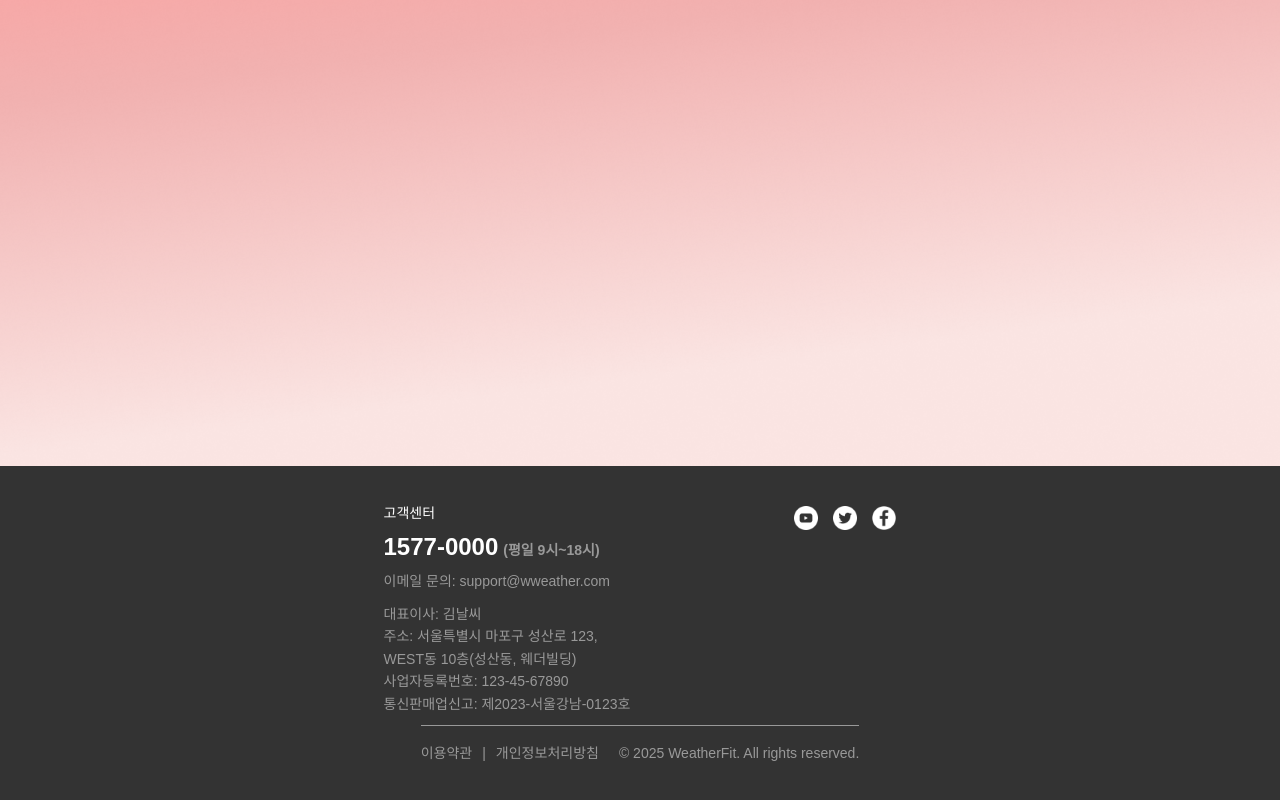
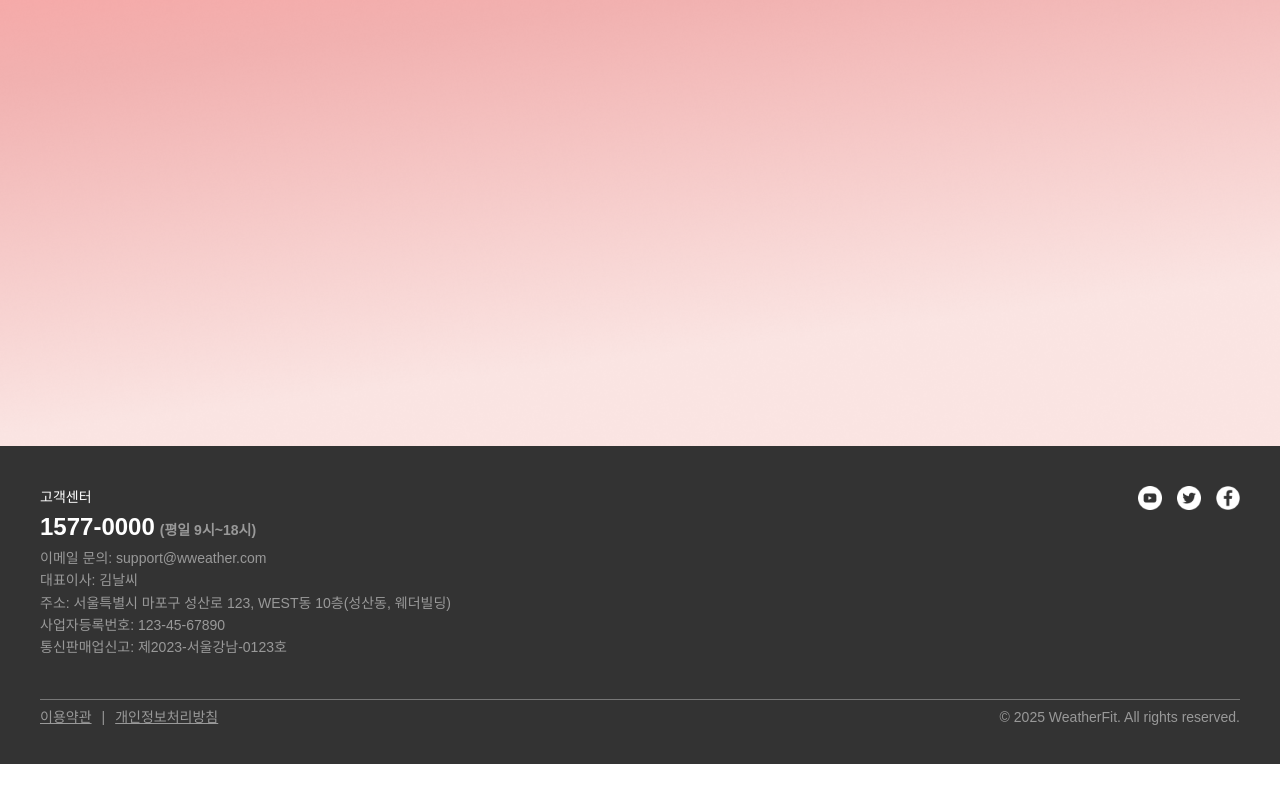
Before and after one commit to pshyun123/weather-fit, a React (Create React App) app: page / in a window 1280 px wide. Shown: the part 414-1214 px from the top of the page. After the commit the page ends 1178 px from the top, so only its background shows below. Built offline with nearby package versions, Linux system fonts and the light colour scheme; no server answers.

Commit message:
헤더랑 푸터 수정중

```diff
--- a/src/component/layout/Footer.jsx
+++ b/src/component/layout/Footer.jsx
@@ -13,7 +13,7 @@ import facebookIcon from "../../images/facebook-icon.png";
 const Footer = () => {
   return (
     <FooterContainer>
-      <div className="inner-container">
+      <div className="container">
         <FooterLeftContainer>
           <div className="footer-content">
             <div className="customer-service">고객센터</div>
@@ -44,7 +44,7 @@ const Footer = () => {
         </FooterRightContainer>
       </div>
       <FooterBottomContainer>
-        <div className="bottom-row">
+        <div className="container">
           <div className="bottom-line"></div>
           <div className="bottom-row-content">
             <div className="links">
@@ -52,7 +52,6 @@ const Footer = () => {
               <div className="link-divider">|</div>
               <Link to="/terms">개인정보처리방침</Link>
             </div>
-
             <div className="copyright">
               © 2025 WeatherFit. All rights reserved.
             </div>
--- a/src/component/layout/FooterStyle.jsx
+++ b/src/component/layout/FooterStyle.jsx
@@ -2,14 +2,13 @@ import { styled } from "styled-components";
 
 const FooterContainer = styled.div`
   display: flex;
-  justify-content: center;
+  justify-content: space-between;
   background-color: #333333;
   width: 100%;
   padding: 40px 0;
   flex-direction: column;
 
-  .inner-container {
-    margin: 0 auto;
+  .container {
     display: flex;
     justify-content: space-between;
   }
@@ -17,15 +16,11 @@ const FooterContainer = styled.div`
 
 const FooterLeftContainer = styled.footer`
   width: 50%;
-  display: flex;
-  flex-direction: column;
-  gap: 15px;
-  position: relative;
 
   .footer-content {
-    display: flex;
-    flex-direction: column;
+    line-height: 1.6;
     gap: 15px;
+    margin-bottom: 40px;
   }
 
   .customer-service {
@@ -58,14 +53,6 @@ const FooterLeftContainer = styled.footer`
 `;
 
 const FooterRightContainer = styled.footer`
-  position: relative;
-
-  display: flex;
-  flex-direction: column;
-  align-items: flex-end;
-  gap: 20px;
-  width: 50%;
-
   .social-icons {
     display: flex;
     gap: 15px;
@@ -75,57 +62,31 @@ const FooterRightContainer = styled.footer`
       cursor: pointer;
     }
   }
-
-  .copyright {
-    color: #999;
-    font-size: 14px;
-  }
 `;
 
 const FooterBottomContainer = styled.div`
-  display: flex;
-  justify-content: space-between;
-  align-items: center;
-  margin: 0 auto;
-
-  .bottom-row {
+  .container {
     display: flex;
-    gap: 20px;
-    margin-top: 10px;
-    position: relative;
     flex-direction: column;
+    align-items: center;
+    gap: 10px;
 
     .bottom-line {
-      height: 1px;
-      background-color: #999;
+      width: 100%;
+      border-bottom: 1px solid #777777;
     }
-
     .bottom-row-content {
       display: flex;
-      gap: 20px;
-      position: relative;
+      justify-content: space-between;
       align-items: center;
-      justify-content: space-between;
-      flex-direction: row;
+      width: 100%;
     }
-
     .links {
+      color: #999;
       display: flex;
       gap: 10px;
-      a {
-        color: #999;
-        text-decoration: none;
-        font-size: 14px;
-        &:hover {
-          text-decoration: underline;
-        }
-      }
-      .link-divider {
-        color: #999;
-        font-size: 14px;
-      }
+      font-size: 14px;
     }
-
     .copyright {
       color: #999;
       font-size: 14px;
--- a/src/component/layout/Header.jsx
+++ b/src/component/layout/Header.jsx
@@ -5,6 +5,7 @@ import { useNavigate } from "react-router-dom";
 import UserApi from "../../api/UserApi";
 import Common from "../../utils/Common";
 import { useAuth } from "../../context/AuthContext";
+import logoColor from "../../images/logo_color.png";
 
 const Header = () => {
   const navigate = useNavigate();
@@ -73,7 +74,7 @@ const Header = () => {
         padding: "10px 20px",
         backgroundColor: "#fff",
         color: "#fff",
-        height: "80px",
+        height: "60px",
         width: "100%",
       }}
     >
@@ -83,7 +84,11 @@ const Header = () => {
           onClick={handleLogoClick}
           style={{ cursor: "pointer" }}
         >
-          WEATHER FIT
+          <img
+            src={logoColor}
+            alt="logoColor"
+            style={{ width: "100px", height: "auto" }}
+          />
         </div>
 
         <div
```
Also changed, not shown: src/images/logo_basic.png (added), src/images/logo_color.png (added).
